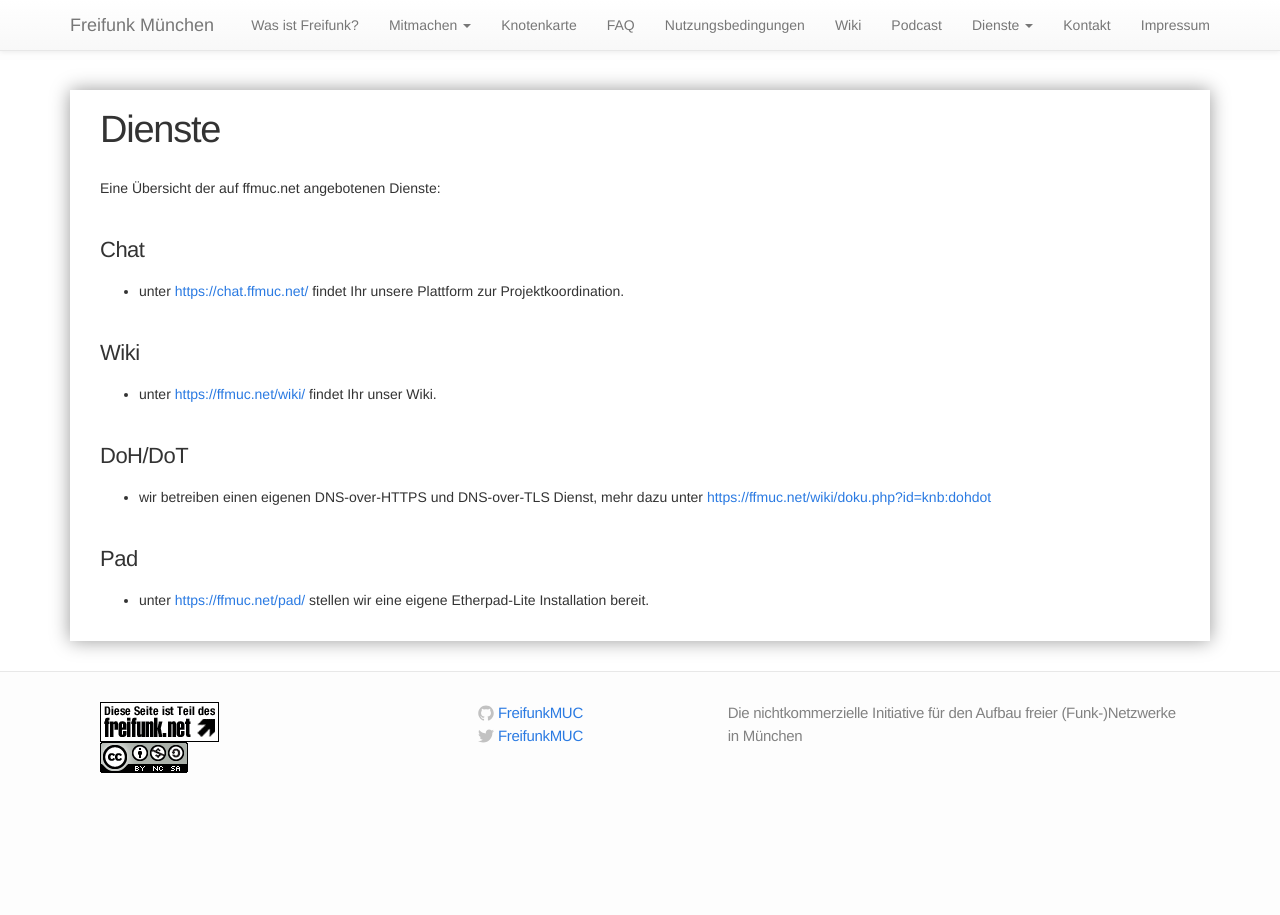
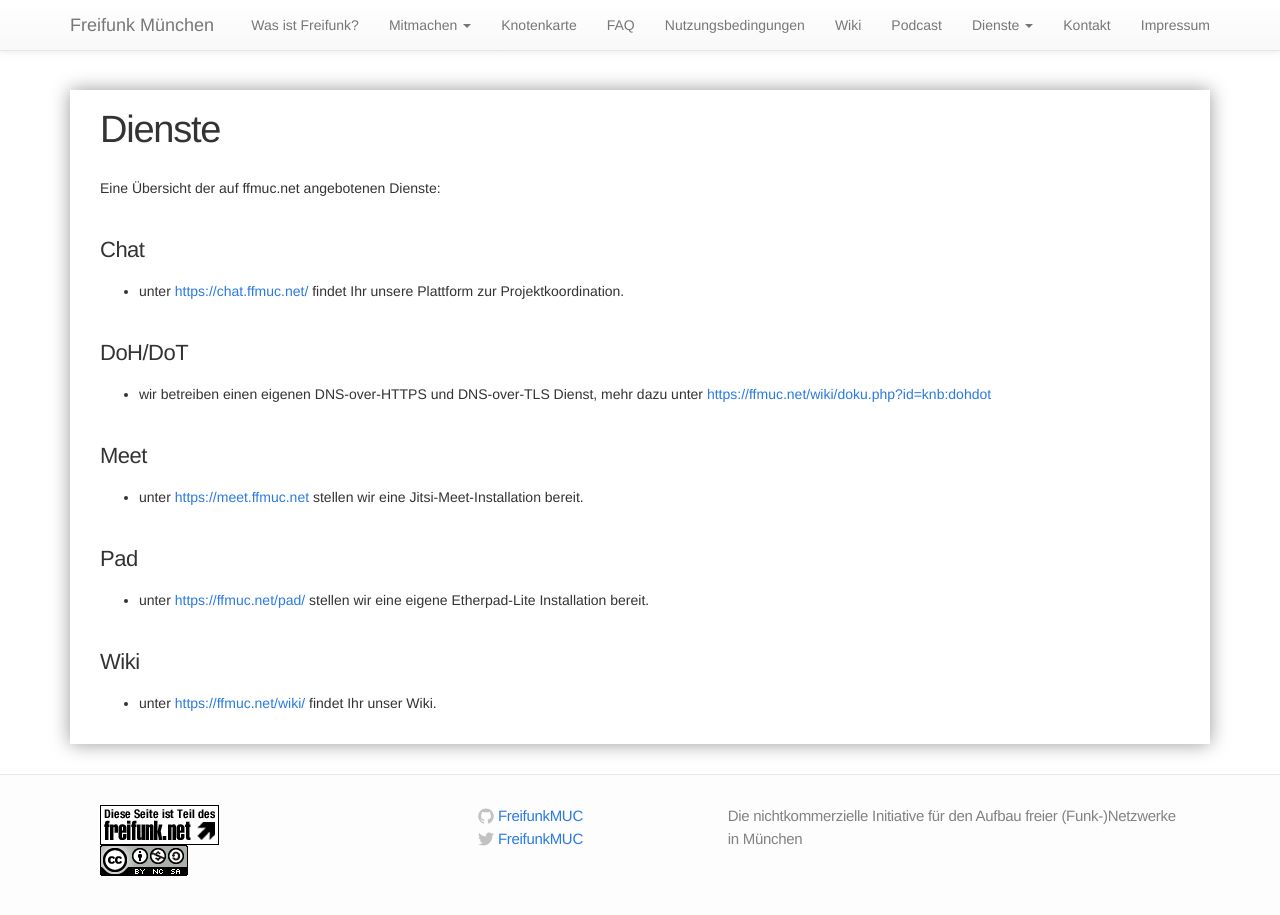
Before and after one commit to freifunkMUC/freifunkmuc.github.io, a Jekyll site: the page built from dienste.md, in a window 1280 px wide and 931 px high. Shown: the top 915 px of the window. Built offline with Jekyll 4.4.1, drawn with Linux system fonts in a browser that asks for light colours.

Commit message:
Document jitsi meet as service

```diff
--- a/_includes/header.html
+++ b/_includes/header.html
@@ -37,8 +37,9 @@
           <a href="#" class="dropdown-toggle" data-toggle="dropdown" role="button" aria-haspopup="true" aria-expanded="false">Dienste <span class="caret"></span></a>
           <ul class="dropdown-menu">
             <li><a class="page-link" href="https://chat.ffmuc.net">Chat</a></li>
+            <li><a class="page-link" href="https://ffmuc.net/wiki/doku.php?id=knb:dohdot">DoH/DoT</a></li>
             <li><a class="page-link" href="https://ffmuc.net/pad/">Etherpad</a></li>
-            <li><a class="page-link" href="https://ffmuc.net/wiki/doku.php?id=knb:dohdot">DoH/DoT</a></li>
+            <li><a class="page-link" href="https://meet.ffmuc.net">Jitsi-Meet</a></li>
           </ul>
         </li>
         <li><a href="/kontakt">Kontakt</a></li>
--- a/dienste.md
+++ b/dienste.md
@@ -9,11 +9,14 @@ Eine Übersicht der auf ffmuc.net angebotenen Dienste:
 ### Chat
   * unter [https://chat.ffmuc.net/](https://chat.ffmuc.net/) findet Ihr unsere Plattform zur Projektkoordination.
 
-### Wiki
-  * unter [https://ffmuc.net/wiki/](https://ffmuc.net/wiki/) findet Ihr unser Wiki.
-
 ### DoH/DoT
   * wir betreiben einen eigenen DNS-over-HTTPS und DNS-over-TLS Dienst, mehr dazu unter [https://ffmuc.net/wiki/doku.php?id=knb:dohdot](https://ffmuc.net/wiki/doku.php?id=knb:dohdot)
 
+### Meet
+  * unter [https://meet.ffmuc.net](https://meet.ffmuc.net) stellen wir eine Jitsi-Meet-Installation bereit.
+
 ### Pad
   * unter [https://ffmuc.net/pad/](https://ffmuc.net/pad/) stellen wir eine eigene Etherpad-Lite Installation bereit.
+
+### Wiki
+  * unter [https://ffmuc.net/wiki/](https://ffmuc.net/wiki/) findet Ihr unser Wiki.
```
